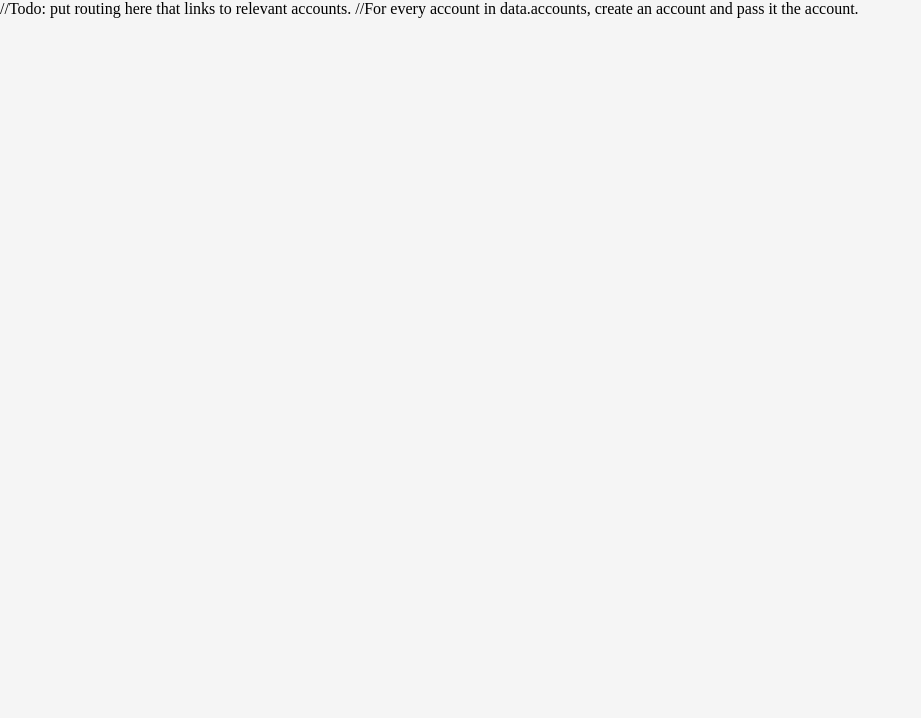
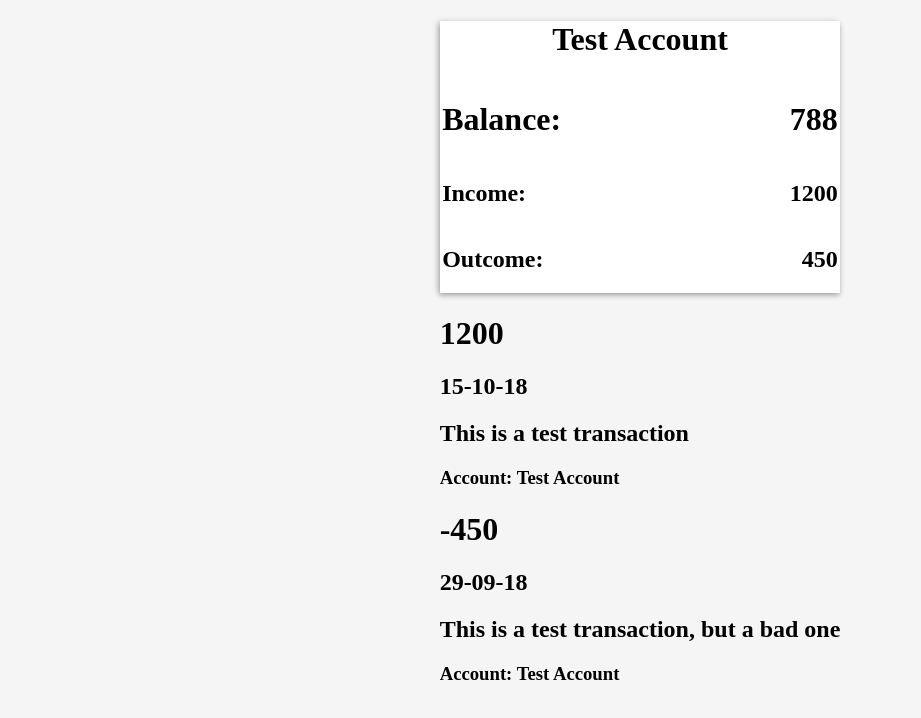
Before and after one commit to Pjaerr/Budget, a React app: page / in a window 1280 px wide. Shown: the whole page, without its empty margins (0-921 px from the left). Built offline with nearby package versions, Linux system fonts and the light colour scheme.

Commit message:
Created all components with mock data

```diff
--- a/src/Components/Account/Account.js
+++ b/src/Components/Account/Account.js
@@ -7,12 +7,12 @@ import Transactions from '../Transactions/Transactions';
 
 const Account = (props) =>
 {
-    const account = props.account;
+    const { name, balance, income, outcome, transactions } = props.data;
 
     return (
         <div className={styles.Account}>
-            <Header data={props.data} />
-            <Transactions data={props.data} />
+            <Header data={{ name, balance, income, outcome }} />
+            <Transactions data={{ transactions, name }} />
         </div>
     );
 }
--- a/src/Components/App.js
+++ b/src/Components/App.js
@@ -16,9 +16,10 @@ class App extends React.Component
     return (
       <div className={styles.app}>
 
-      //Todo: put routing here that links to relevant accounts.
+        <Account data={data.accounts[0]} />
+        {/*Todo: put routing here that links to relevant accounts*/}
 
-      //For every account in data.accounts, create an account and pass it the account.
+        {/*For every account in data.accounts, create an account and pass it the account.*/}
 
       </div>
     );
--- a/src/Components/App.scss
+++ b/src/Components/App.scss
@@ -6,4 +6,7 @@ $backgroundColour: #F5F5F5;
     width: 100%;
 
     background: $backgroundColour;
+
+    display: flex;
+    justify-content: center;
 }
--- a/src/Components/Header/Header.js
+++ b/src/Components/Header/Header.js
@@ -5,14 +5,14 @@ import styles from './Header.scss';
 
 const Header = (props) =>
 {
-  const { account, balance, income, outcome } = props.data;
+  const { name, balance, income, outcome } = props.data;
 
   return (
-    <div className={styles.Header}>
-      <h1>{account}</h1>
-      <h1>Balance: {balance}</h1>
-      <h2>Income: {income}</h2>
-      <h2>Outcome: {outcome}</h2>
+    <div className={styles.header}>
+      <h1 className={styles.name}>{name}</h1>
+      <span className={styles.balance}><h1>Balance:</h1> <h1>{balance}</h1></span>
+      <span className={styles.income}><h2>Income:</h2> <h2>{income}</h2></span>
+      <span className={styles.outcome}><h2>Outcome:</h2> <h2>{outcome}</h2></span>
     </div>
   );
 }
--- a/src/Components/Header/Header.scss
+++ b/src/Components/Header/Header.scss
@@ -1,4 +1,51 @@
-.Overview
+.header
 {
-  background: red;
+  background: #fff;
+
+  text-align: center;
+
+  box-shadow: rgba(0, 0, 0, 0.19) 0px 2.5px 5px 0px, rgba(0, 0, 0, 0.23) -2px 1px 6px 0px;
 }
+
+%accountDetail
+{
+  display: flex;
+  justify-content: space-between;
+}
+
+$spacingAmount: 2.5px;
+%leftRightSpacing
+{
+  padding-left: $spacingAmount;
+  padding-right: $spacingAmount;
+}
+
+.balance
+{
+  @extend %accountDetail;
+
+  h1
+  {
+    @extend %leftRightSpacing;
+  }
+}
+
+.income
+{
+  @extend %accountDetail;
+
+  h2
+  {
+    @extend %leftRightSpacing;
+  }
+}
+
+.outcome
+{
+  @extend %accountDetail;
+
+  h2
+  {
+    @extend %leftRightSpacing;
+  }
+}
--- a/src/Components/Transactions/Transactions.js
+++ b/src/Components/Transactions/Transactions.js
@@ -6,12 +6,11 @@ import Transaction from '../Transaction/Transaction';
 
 const Transactions = (props) =>
 {
-    // ! Account should have an array of transactions on it in the data.
-    const account = props.account;
+    const { transactions, name } = props.data;
 
-    let transactions = [];
+    let transactionObjects = [];
 
-    foreach(transaction in account.transactions)
+    transactions.forEach(transaction =>
     {
         let description = transaction.description;
         let date = transaction.date;
@@ -19,12 +18,12 @@ const Transactions = (props) =>
 
         let details = { description, date, amount };
 
-        transactions.push(<Transaction accountName={account.name} details={details} />);
-    }
+        transactionObjects.push(<Transaction accountName={name} details={details} />);
+    });
 
     return (
         <div className={styles.transactions}>
-            {transactions};
+            {transactionObjects}
         </div>
     );
 }
--- a/src/data.js
+++ b/src/data.js
@@ -3,6 +3,7 @@ export default {
   accounts: [
     {
       name: "Test Account",
+      balance: "788",
       income: "1200",
       outcome: "450",
       transactions: [
```
